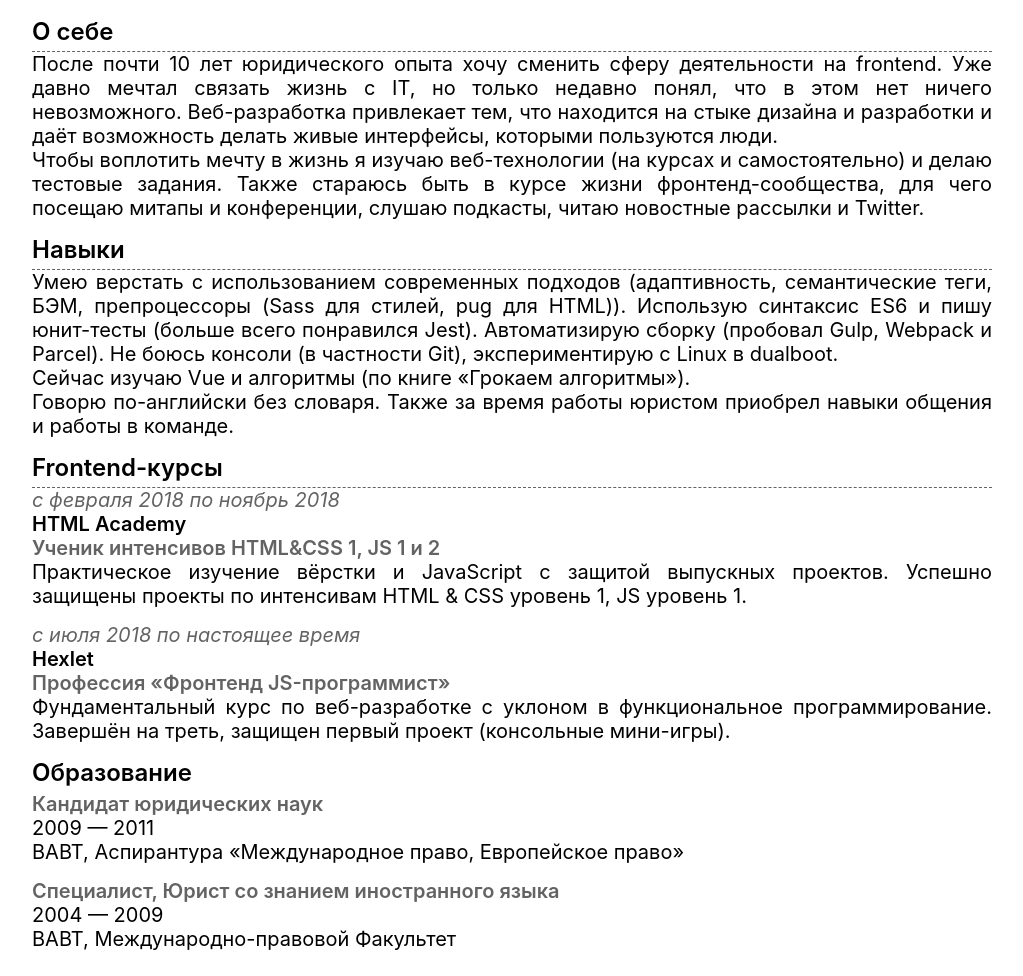
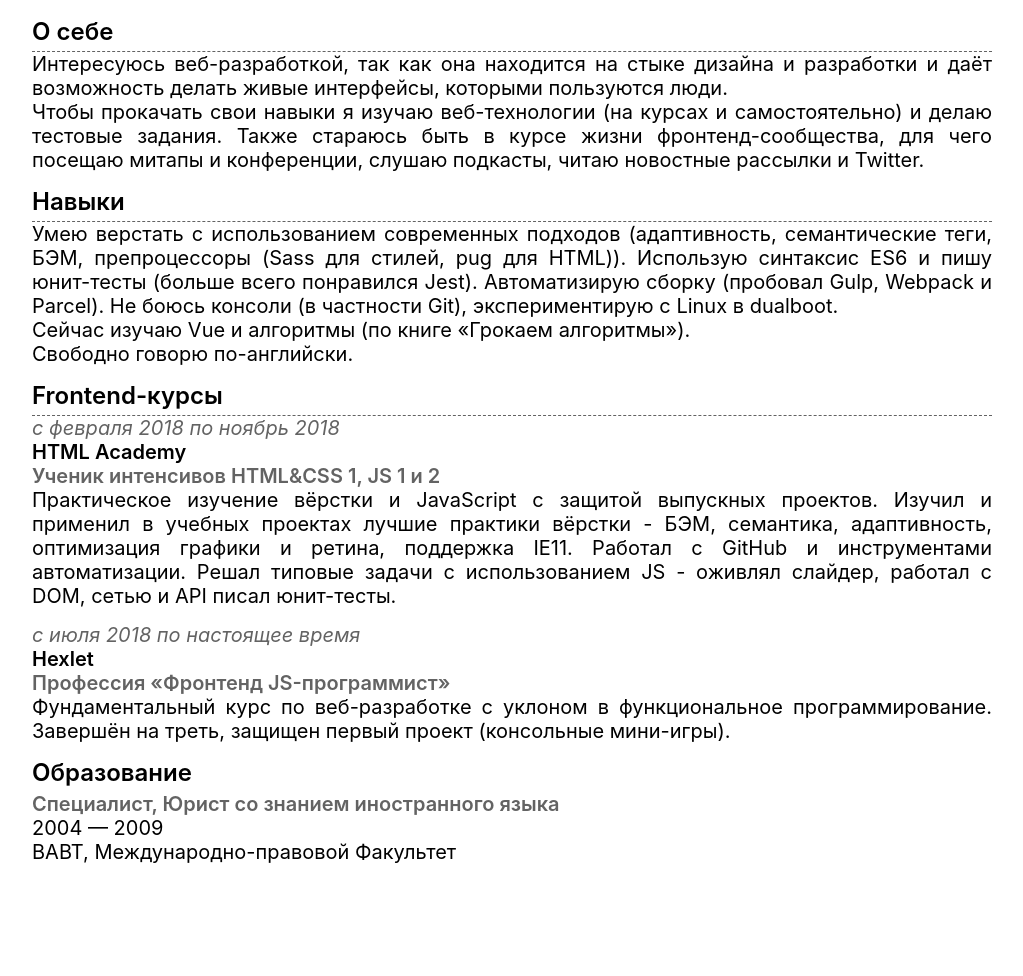
Before and after one commit to glevanov/glevanov, a website: page index.html in a window 1280 px wide. Shown: the part 165-1141 px from the top of the page, without its empty margins (128-1151 px from the left). After the commit the page ends 1054 px from the top, so only its background shows below. Drawn offline with Linux system fonts and the light colour scheme.

Commit message:
Downplay legal accent in CV

```diff
--- a/index.html
+++ b/index.html
@@ -21,14 +21,14 @@
 <main class="main">
   <section class="block">
     <h2 class="heading heading__middle heading__dashed">О себе</h2>
-    <p class="text">После почти 10 лет юридического опыта хочу сменить сферу деятельности на frontend. Уже давно мечтал связать жизнь с IT, но только недавно понял, что в этом нет ничего невозможного. Веб-разработка привлекает тем, что находится на стыке дизайна и разработки и даёт возможность делать живые интерфейсы, которыми пользуются люди.</p>
-    <p class="text">Чтобы воплотить мечту в жизнь я изучаю веб-технологии (на курсах и самостоятельно) и делаю тестовые задания. Также стараюсь быть в курсе жизни фронтенд-сообщества, для чего посещаю митапы и конференции, слушаю подкасты, читаю новостные рассылки и Twitter.</p>
+    <p class="text">Интересуюсь веб-разработкой, так как она находится на стыке дизайна и разработки и даёт возможность делать живые интерфейсы, которыми пользуются люди.</p>
+    <p class="text">Чтобы прокачать свои навыки я изучаю веб-технологии (на курсах и самостоятельно) и делаю тестовые задания. Также стараюсь быть в курсе жизни фронтенд-сообщества, для чего посещаю митапы и конференции, слушаю подкасты, читаю новостные рассылки и Twitter.</p>
   </section>
   <section class="block">
     <h2 class="heading heading__middle heading__dashed">Навыки</h2>
     <p class="text">Умею верстать с использованием современных подходов (адаптивность, семантические теги, БЭМ, препроцессоры (Sass для стилей, pug для HTML)). Использую синтаксис ES6 и пишу юнит-тесты (больше всего понравился Jest). Автоматизирую сборку (пробовал Gulp, Webpack и Parcel). Не боюсь консоли (в частности Git), экспериментирую с Linux в dualboot.</p>
     <p class="text">Сейчас изучаю Vue и алгоритмы (по книге «Грокаем алгоритмы»).</p>
-    <p class="text">Говорю по-английски без словаря. Также за время работы юристом приобрел навыки общения и работы в команде.</p>
+    <p class="text">Свободно говорю по-английски.</p>
   </section>
 
   <h2 class="heading heading__middle heading__dashed">Frontend-курсы</h2>
@@ -36,7 +36,7 @@
     <p class="text block_duration">с февраля 2018 по ноябрь 2018</p>
     <h3 class="heading heading__small">HTML Academy</h3>
     <p class="text block_job-tile">Ученик интенсивов HTML&CSS 1, JS 1 и 2</p>
-    <p class="text">Практическое изучение вёрстки и JavaScript с защитой выпускных проектов. Успешно защищены проекты по интенсивам HTML & CSS уровень 1, JS уровень 1.</p>
+    <p class="text">Практическое изучение вёрстки и JavaScript с защитой выпускных проектов. Изучил и применил в учебных проектах лучшие практики вёрстки - БЭМ, семантика, адаптивность, оптимизация графики и ретина, поддержка IE11. Работал с GitHub и инструментами автоматизации. Решал типовые задачи с использованием JS - оживлял слайдер, работал с DOM, сетью и API писал юнит-тесты.</p>
   </section>
 
   <section class="block">
@@ -48,12 +48,6 @@
 
   <h2 class="heading heading__middle">Образование</h2>
   <section class="block">
-    <p class="text block_job-tile">Кандидат юридических наук</p>
-    <p class="text">2009 — 2011</p>
-    <p class="text">ВАВТ, Аспирантура «Международное право, Европейское право»</p>
-  </section>
-
-  <section class="block">
     <p class="text block_job-tile">Специалист, Юрист со знанием иностранного языка</p>
     <p class="text">2004 — 2009</p>
     <p class="text">ВАВТ, Международно-правовой Факультет</p>
```
